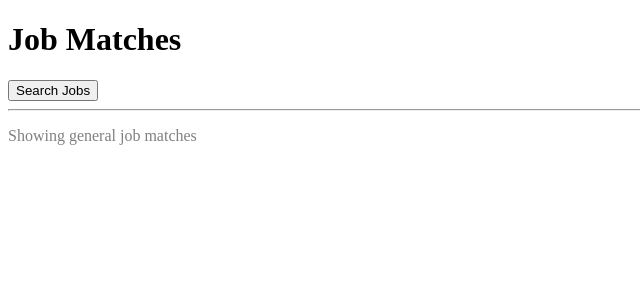
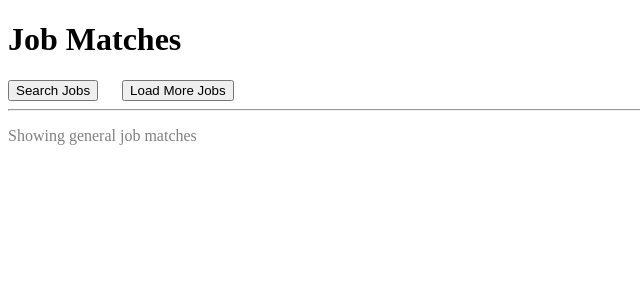
Before and after one commit to rjthompson2/application_copilot, a FastAPI app: page / in a window 1280 px wide. Shown: the top 300 px of the page, without its empty margins (0-640 px from the left). Run offline with FastAPI, Linux system fonts and the light colour scheme.

Commit message:
load more jobs button added to page and functions

```diff
--- a/app/routes.py
+++ b/app/routes.py
@@ -7,6 +7,7 @@ from app.main import templates
 from utils import DB_NAME, RESUME_FILE
 import os
 from resume.resume import build_user_profile, load_resume, extract_upload
+from ingestion.main import main as ingest_jobs
 
 
 router = APIRouter()
@@ -61,6 +62,12 @@ async def run_search(request: Request, file: UploadFile = File(None), use_saved:
     )
 
 
+@router.post("/load", response_class=HTMLResponse)
+async def load_jobs(request: Request):
+    await ingest_jobs()
+
+    return JSONResponse({"success": True})
+
 @router.post("/save/{job_id}")
 async def save_job(job_id: int):
     async with aiosqlite.connect(DB_NAME) as db:
--- a/app/static/style.css
+++ b/app/static/style.css
@@ -25,3 +25,7 @@
 .save-btn {
     margin-bottom: 10px;
 }
+
+.search-job-btn{
+    margin-right: 20px;
+}
--- a/app/templates/index.html
+++ b/app/templates/index.html
@@ -8,7 +8,8 @@
 
 <h1>Job Matches</h1>
 
-<button onclick="openModal()">Search Jobs</button>
+<button class ="search-job-btn" onclick="openModal()">Search Jobs</button>
+<button class ="load-job-btn">Load More Jobs</button>
 
 
 <hr>
@@ -105,5 +106,16 @@ function closeModal() {
             }
         }
     });
+    document.addEventListener("click", async (e) => {
+        if (e.target.classList.contains("load-job-btn")) {
+            const jobId = e.target.dataset.id;
+
+            const res = await fetch(`/load`, {
+                method: "POST"
+            });
+
+            // TODO display loading wheel until res.ok & auto reload webpage with new values
+        }
+    });
 </script>
 </html>
--- a/search/search.py
+++ b/search/search.py
@@ -42,7 +42,6 @@ async def search_jobs(resume_text: str, profile, k=10):
 
     for i, row in enumerate(results):
         # map job values
-        print(row)
         job = {
             "id": row[0],
             "title": row[1],
```
